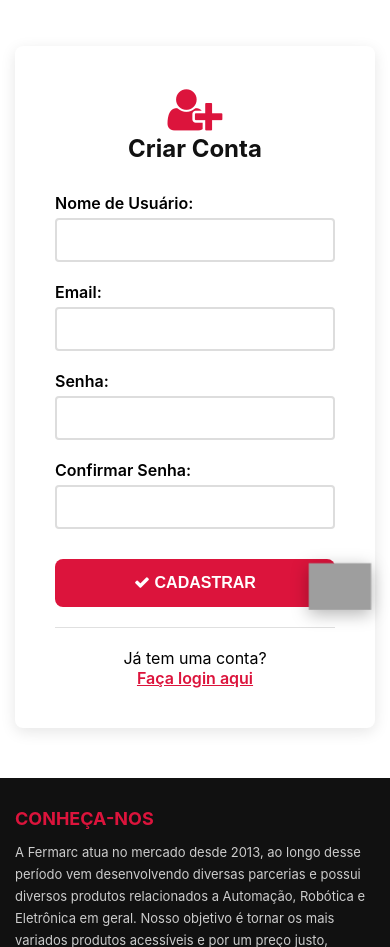
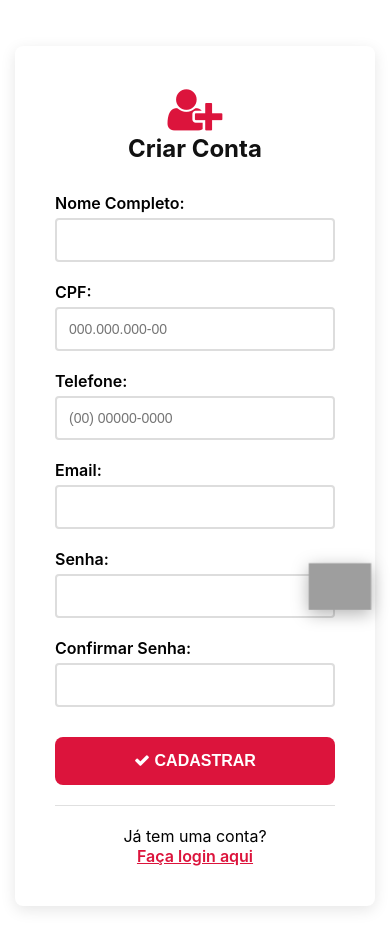
Before and after one commit to DuJao22/Site_fermarc, a Flask app: page /register in a window 390 px wide. Shown: the part 208-1155 px from the top of the page. Run offline with Flask 3, Linux system fonts and the light colour scheme; data comes from the database, SQL or seed files in the repository; parts of the project's set-up code (start-up, migrations or seed data) failed here and were passed over; grey boxes are pictures that could not be loaded.

Commit message:
Add CPF and phone number fields to customer registration
Update User model to include cpf and phone fields, modify the registration route to capture these inputs, and update the registration template to include input fields for CPF and phone number with formatting masks.

Replit-Commit-Author: Agent
Replit-Commit-Session-Id: 980d570d-01bd-4ff4-ae61-c9dd9b41e93b
Replit-Commit-Checkpoint-Type: intermediate_checkpoint
Replit-Commit-Event-Id: dd1beee2-a6ee-4a30-84b4-796c4d4f8e52
Replit-Commit-Screenshot-Url: https://storage.googleapis.com/screenshot-production-us-central1/2010e151-973c-49a9-9ced-4b6da2515df7/980d570d-01bd-4ff4-ae61-c9dd9b41e93b/Q3Lchn4

```diff
--- a/app/models.py
+++ b/app/models.py
@@ -9,6 +9,8 @@ class User(UserMixin, db.Model):
     username = db.Column(db.String(80), unique=True, nullable=False)
     email = db.Column(db.String(120), unique=True, nullable=False)
     password_hash = db.Column(db.String(200), nullable=False)
+    cpf = db.Column(db.String(14), nullable=True)
+    phone = db.Column(db.String(20), nullable=True)
     is_admin = db.Column(db.Boolean, default=False)
     created_at = db.Column(db.DateTime, default=datetime.utcnow)
 
--- a/app/routes/auth.py
+++ b/app/routes/auth.py
@@ -33,6 +33,8 @@ def register():
 
     if request.method == 'POST':
         username = request.form.get('username')
+        cpf = request.form.get('cpf')
+        phone = request.form.get('phone')
         email = request.form.get('email')
         password = request.form.get('password')
         confirm_password = request.form.get('confirm_password')
@@ -49,7 +51,11 @@ def register():
             flash('Este nome de usuário já está em uso.', 'danger')
             return render_template('register.html')
 
-        user = User(username=username, email=email)
+        if cpf and User.query.filter_by(cpf=cpf).first():
+            flash('Este CPF já está cadastrado.', 'danger')
+            return render_template('register.html')
+
+        user = User(username=username, email=email, cpf=cpf, phone=phone)
         user.set_password(password)
 
         db.session.add(user)
--- a/app/templates/register.html
+++ b/app/templates/register.html
@@ -12,8 +12,18 @@
 
         <form method="POST" action="{{ url_for('auth.register') }}">
             <div style="margin-bottom: 20px;">
-                <label for="username" style="display: block; margin-bottom: 5px; font-weight: 600;">Nome de Usuário:</label>
+                <label for="username" style="display: block; margin-bottom: 5px; font-weight: 600;">Nome Completo:</label>
                 <input type="text" id="username" name="username" required style="width: 100%; padding: 12px; font-size: 14px; border: 2px solid #ddd; border-radius: 4px;">
+            </div>
+
+            <div style="margin-bottom: 20px;">
+                <label for="cpf" style="display: block; margin-bottom: 5px; font-weight: 600;">CPF:</label>
+                <input type="text" id="cpf" name="cpf" required maxlength="14" placeholder="000.000.000-00" style="width: 100%; padding: 12px; font-size: 14px; border: 2px solid #ddd; border-radius: 4px;">
+            </div>
+
+            <div style="margin-bottom: 20px;">
+                <label for="phone" style="display: block; margin-bottom: 5px; font-weight: 600;">Telefone:</label>
+                <input type="text" id="phone" name="phone" required maxlength="15" placeholder="(00) 00000-0000" style="width: 100%; padding: 12px; font-size: 14px; border: 2px solid #ddd; border-radius: 4px;">
             </div>
 
             <div style="margin-bottom: 20px;">
@@ -36,6 +46,27 @@
             </button>
         </form>
 
+        <script>
+            document.getElementById('cpf').addEventListener('input', function(e) {
+                let value = e.target.value.replace(/\D/g, '');
+                if (value.length <= 11) {
+                    value = value.replace(/(\d{3})(\d)/, '$1.$2');
+                    value = value.replace(/(\d{3})(\d)/, '$1.$2');
+                    value = value.replace(/(\d{3})(\d{1,2})$/, '$1-$2');
+                }
+                e.target.value = value;
+            });
+
+            document.getElementById('phone').addEventListener('input', function(e) {
+                let value = e.target.value.replace(/\D/g, '');
+                if (value.length <= 11) {
+                    value = value.replace(/^(\d{2})(\d)/g, '($1) $2');
+                    value = value.replace(/(\d)(\d{4})$/, '$1-$2');
+                }
+                e.target.value = value;
+            });
+        </script>
+
         <div style="text-align: center; margin-top: 20px; padding-top: 20px; border-top: 1px solid #e0e0e0;">
             <p>Já tem uma conta?</p>
             <a href="{{ url_for('auth.login') }}" style="color: var(--color-red); font-weight: 600;">Faça login aqui</a>
```
Also changed, not shown: 1 other file.
